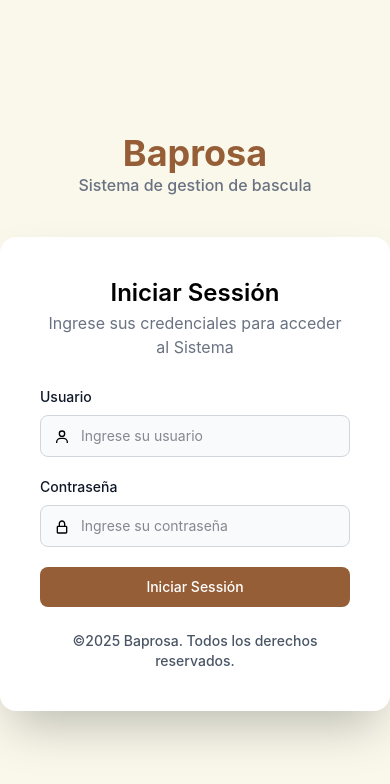
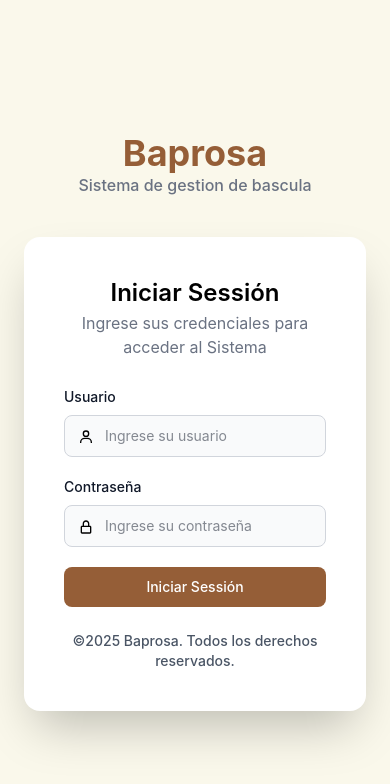
Before and after one commit to LuisSalgadoAlz/BasculaBP, a React (Vite) app in the folder BASCULA/: page / in a window 390 px wide. Shown: the top 784 px of the page. Built offline with nearby package versions, Linux system fonts and the light colour scheme.

Commit message:
fix: responsive del login

```diff
--- a/BASCULA/src/views/login.jsx
+++ b/BASCULA/src/views/login.jsx
@@ -76,7 +76,7 @@ const Login = () => {
 
   return (
     <>
-      <div className="title justify-items-center items-center content-center min-h-screen mozila-firefox">
+      <div className="title justify-items-center items-center content-center min-h-screen mozila-firefox max-sm:p-6">
         <div className="mb-10 text-center">
           <h1 className="font-bold text-4xl text-[#955e37]">Baprosa</h1>
           <h3 className="font-medium text-gray-500">
```
